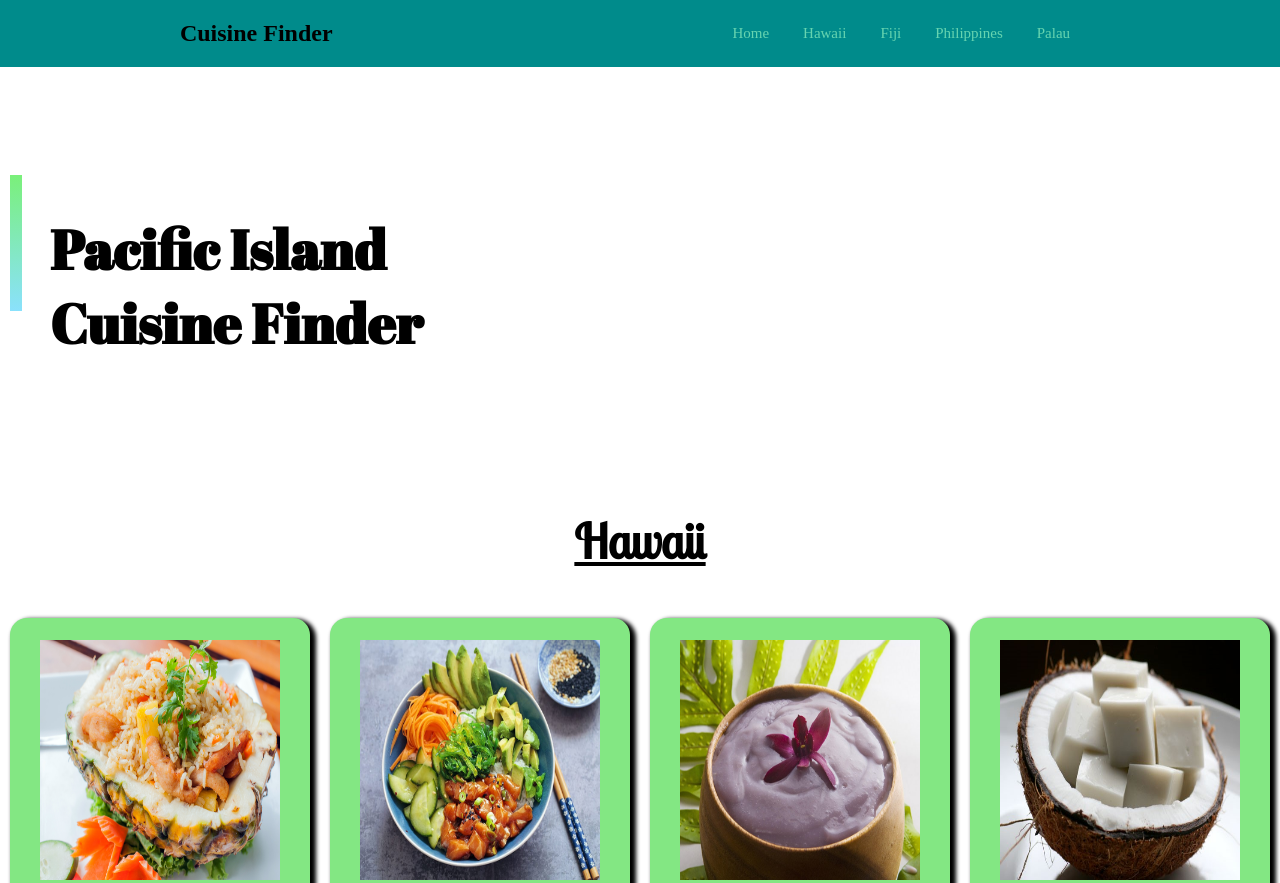
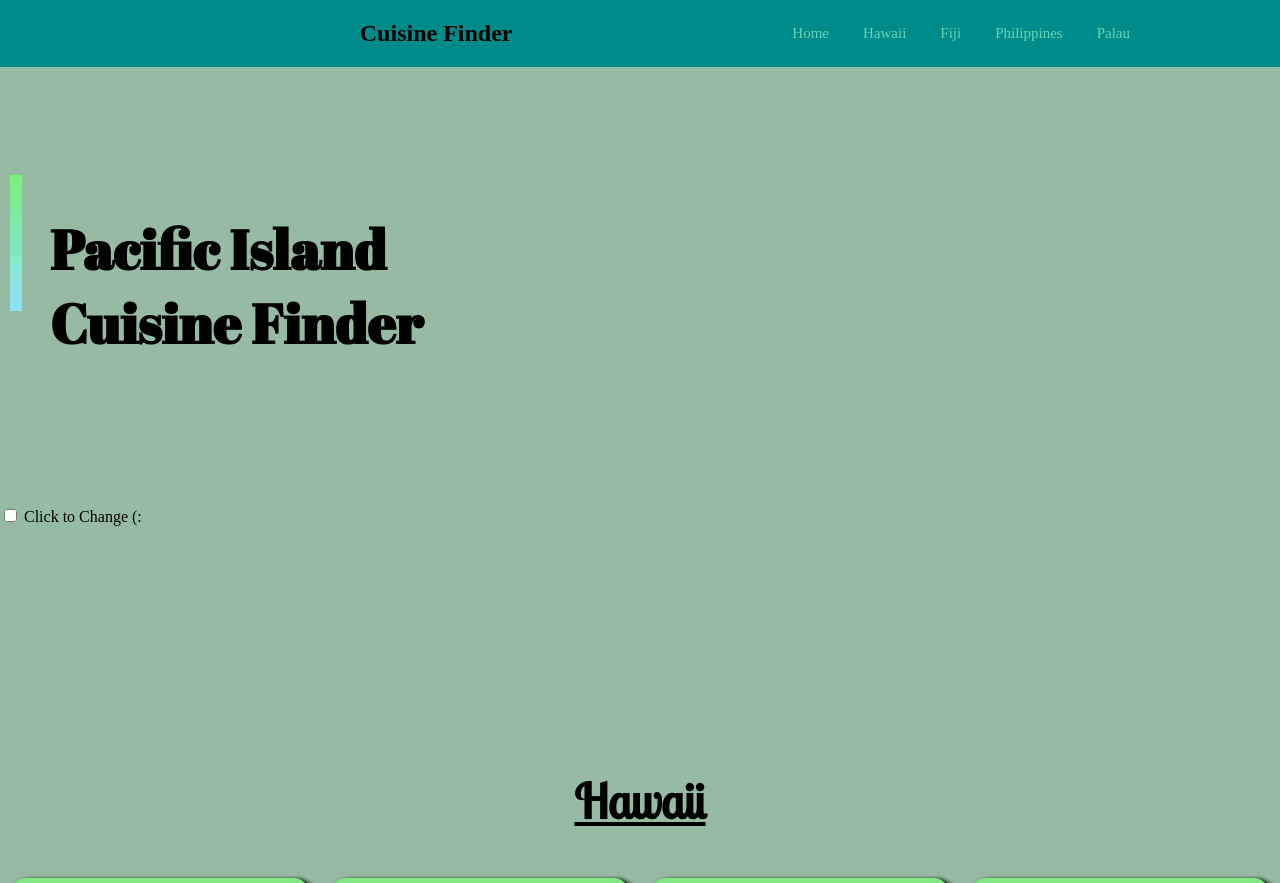
Before and after one commit to staten-island-tech/design-scaffold-project-choice-nancy-laila-0_0, a website built with Vite: page our-project/index.html in a window 1280 px wide. Shown: the top 883 px of the page. Built offline with nearby package versions, Linux system fonts and the light colour scheme; files whose address does not match are found by name.

Commit message:
theme switch, media queries, GSAP still needed

```diff
--- a/our-project/index.html
+++ b/our-project/index.html
@@ -41,17 +41,18 @@
     <title>Vite App</title>
   </head>
 
-  <body>
+  <body class="green">
     <div id="app"></div>
 
 
-  <div class="navbar">
+
+  <div id="navbar">
     <nav>
-      <div class="logo">
+
+    <div class="logo"></div>
         <h2>Cuisine Finder</h2>
-      </div>
-      <ul id="menuList">
-        <li class="subheader"><a href="#header">Home</a></li>
+      <ul class="menuList">
+        <li class="subheader"><a href="#navbar">Home</a></li>
         <li class="subheader"><a href="#Hawaii">Hawaii</a></li>
         <li class="subheader"><a href="#Fiji">Fiji</a></li>
         <li class="subheader"><a href="#Philippines">Philippines</a></li>
@@ -85,7 +86,10 @@
   <meta name="viewport" content="width=device-width, initial-scale=1.0">
 
 
-
+<div class="Theme-switch">
+  <input type="checkbox" id="color-switch">
+  <label for="color-switch">Click to Change (:</label>
+</div>
 
 
 
--- a/our-project/styles/style.css
+++ b/our-project/styles/style.css
@@ -3,8 +3,32 @@ html,
   body {
     padding: 0%;
     margin: 0%;
-    background: rgb(255, 255, 255);
+    background: #99cea9e7;
+    flex-direction: column;
   }
+
+
+:root{
+    --black: #000;
+    --light-green: #83e783;
+    --light-blue:#98b2da;
+    --dark-blue:#505b9c;
+    --dark-green: #97b8a1e7;
+
+  --primary: var(--light-green);
+  --secondary: var(--dark-green);
+
+  }
+
+.green{
+background-color: var(--dark-green);
+--card-color: var(#83e783);
+
+}
+
+
+
+
 
 
   .container{
@@ -15,8 +39,9 @@ html,
     box-sizing: border-box;
   }
 
-  .navbar{
+  #navbar{
     overflow: hidden;
+
   }
 
 
@@ -89,10 +114,6 @@ left:-40px;
 top:8px;
 }
 
-@media screen and (max-width:768px){
-
-}
-
 
 .img {
   width: 20rem;
@@ -145,7 +166,7 @@ background-size: cover;
 
 .info{
 margin-top: -0.9rem;
-  font-size: 1rem;
+  font-size: 0.8rem;
   font-family: 'Lato', sans-serif;
 }
 
@@ -156,6 +177,7 @@ margin-top: -0.9rem;
   margin-bottom: -3rem;
   font-family: 'Lobster Two', cursive;
   text-decoration: underline;
+  margin-top: 15rem;
 }
 
 #Fiji{
@@ -165,7 +187,7 @@ margin-top: -0.9rem;
 }
 
 .card2{
-  background-color: rgb(113, 168, 113);
+  background-color:  rgb(131, 231, 131);
 width:27%;
 height:70vh;
 margin: 10px;
@@ -211,7 +233,7 @@ background-size: cover;
 }
 
 .card4{
-  background-color: rgb(113, 168, 113);
+  background-color:  rgb(131, 231, 131);
 width:27%;
 height:70vh;
 margin: 10px;
```
Also changed, not shown: our-project/images/bck7.webp (added).
